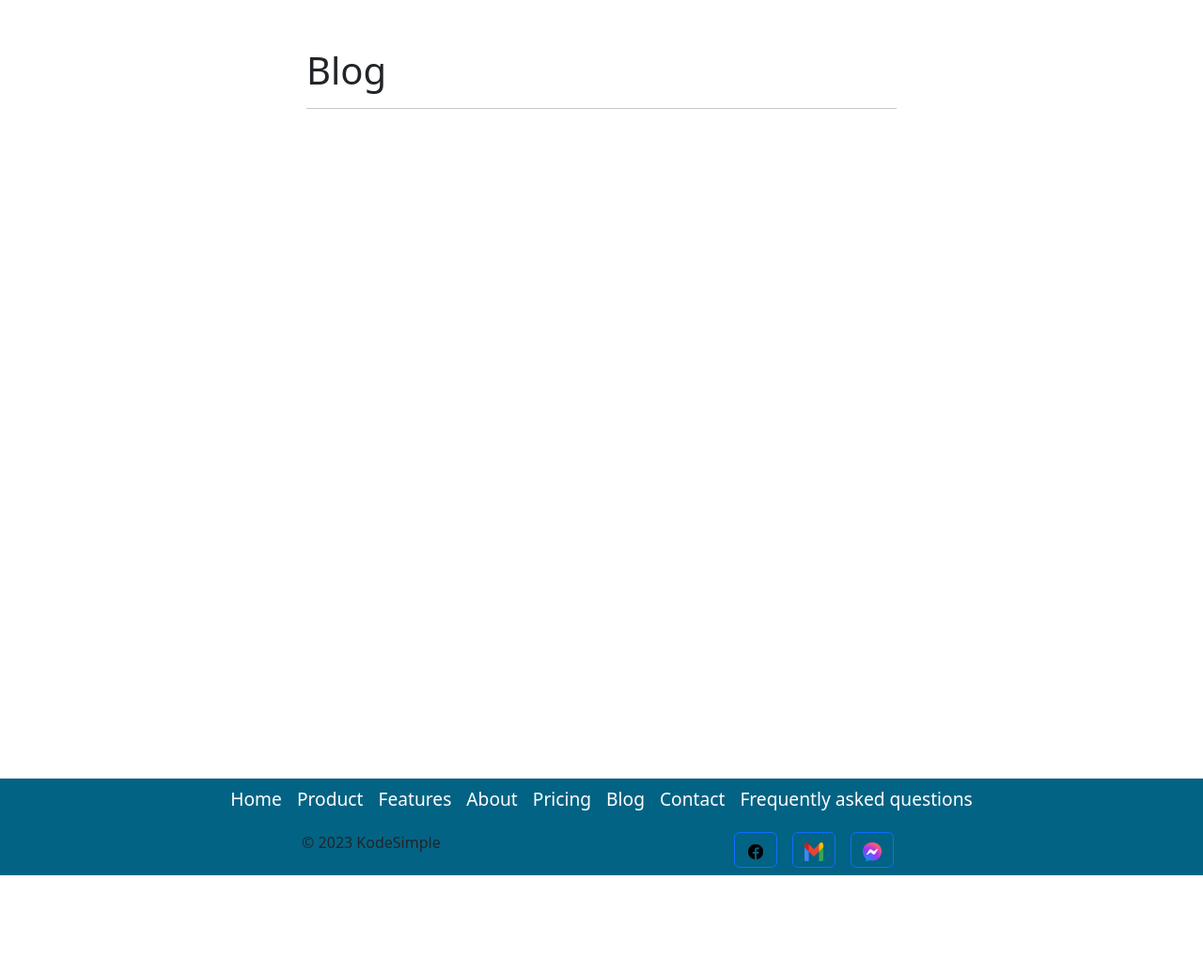
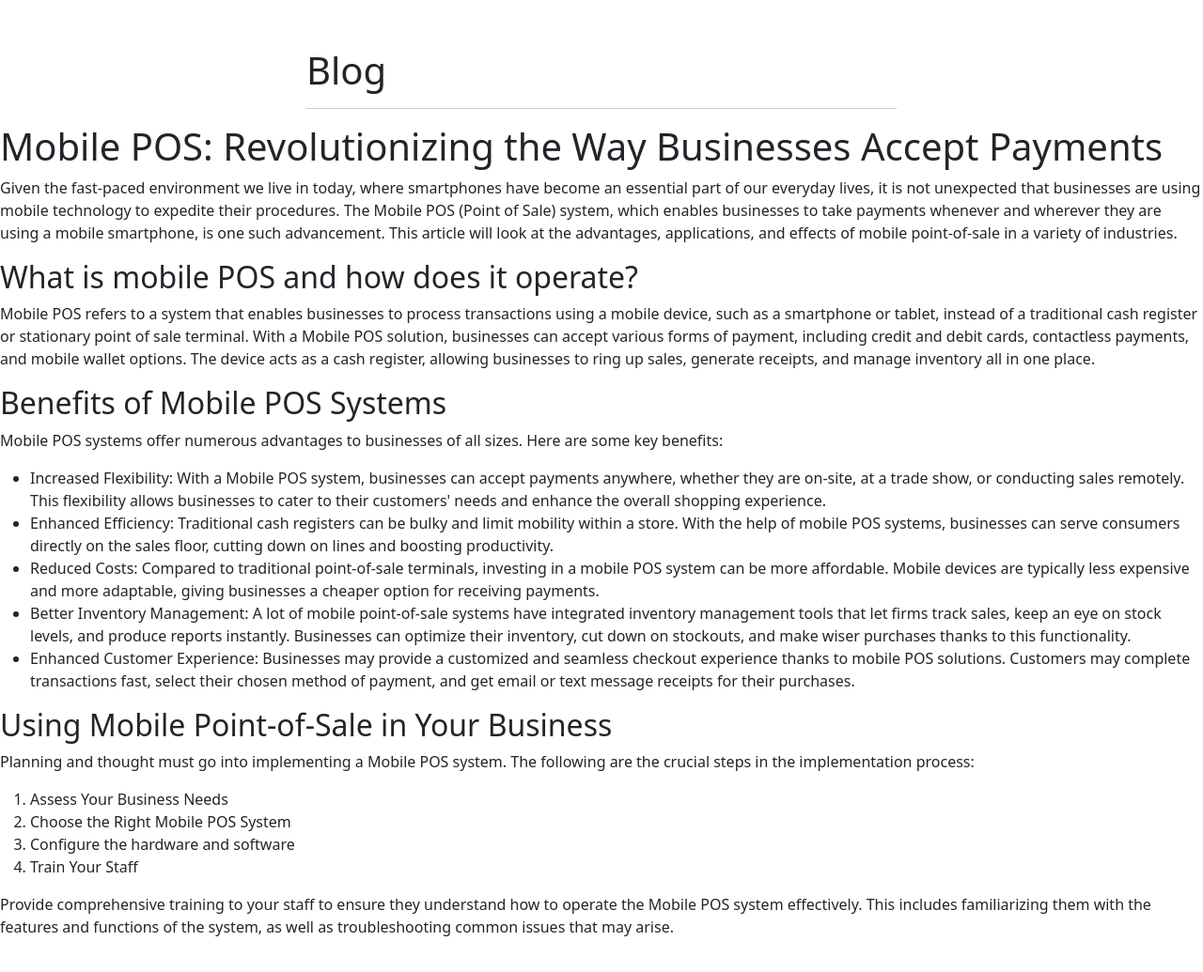
Before and after one commit to jsiroy/kodevamps-mp2, a website: page pages/blog.html in a window 1280 px wide. Shown: the part 131-1166 px from the top of the page at 94% size. Before the commit the page ends 1063 px from the top, so only its background shows below. Drawn offline with nearby package versions, Linux system fonts and the light colour scheme; files whose address does not match are found by name.

Commit message:
Update blog.html
Added log content

```diff
--- a/pages/blog.html
+++ b/pages/blog.html
@@ -60,7 +60,38 @@
                     <hr class="hrLines">
                    </div>
                </div>
-        </secction>
+        </section>
+<article>
+    <h1>Mobile POS: Revolutionizing the Way Businesses Accept Payments</h1>
+    <p>Given the fast-paced environment we live in today, where smartphones have become an essential part of our everyday lives, it is not unexpected that businesses are using mobile technology to expedite their procedures. The Mobile POS (Point of Sale) system, which enables businesses to take payments whenever and wherever they are using a mobile smartphone, is one such advancement. This article will look at the advantages, applications, and effects of mobile point-of-sale in a variety of industries.</p>
+
+    <h2>What is mobile POS and how does it operate?</h2>
+    <p>Mobile POS refers to a system that enables businesses to process transactions using a mobile device, such as a smartphone or tablet, instead of a traditional cash register or stationary point of sale terminal. With a Mobile POS solution, businesses can accept various forms of payment, including credit and debit cards, contactless payments, and mobile wallet options. The device acts as a cash register, allowing businesses to ring up sales, generate receipts, and manage inventory all in one place.</p>
+
+    <h2>Benefits of Mobile POS Systems</h2>
+    <p>Mobile POS systems offer numerous advantages to businesses of all sizes. Here are some key benefits:</p>
+
+    <ul>
+      <li>Increased Flexibility: With a Mobile POS system, businesses can accept payments anywhere, whether they are on-site, at a trade show, or conducting sales remotely. This flexibility allows businesses to cater to their customers' needs and enhance the overall shopping experience.</li>
+      <li>Enhanced Efficiency: Traditional cash registers can be bulky and limit mobility within a store. With the help of mobile POS systems, businesses can serve consumers directly on the sales floor, cutting down on lines and boosting productivity.</li>
+      <li>Reduced Costs: Compared to traditional point-of-sale terminals, investing in a mobile POS system can be more affordable. Mobile devices are typically less expensive and more adaptable, giving businesses a cheaper option for receiving payments.</li>
+      <li>Better Inventory Management: A lot of mobile point-of-sale systems have integrated inventory management tools that let firms track sales, keep an eye on stock levels, and produce reports instantly. Businesses can optimize their inventory, cut down on stockouts, and make wiser purchases thanks to this functionality.</li>
+      <li>Enhanced Customer Experience: Businesses may provide a customized and seamless checkout experience thanks to mobile POS solutions. Customers may complete transactions fast, select their chosen method of payment, and get email or text message receipts for their purchases.</li>
+    </ul>
+
+    <h2>Using Mobile Point-of-Sale in Your Business</h2>
+    <p>Planning and thought must go into implementing a Mobile POS system. The following are the crucial steps in the implementation process:</p>
+
+    <ol>
+      <li>Assess Your Business Needs</li>
+      <li>Choose the Right Mobile POS System</li>
+      <li>Configure the hardware and software</li>
+      <li>Train Your Staff</li>
+    </ol>
+
+    <p>Provide comprehensive training to your staff to ensure they understand how to operate the Mobile POS system effectively. This includes familiarizing them with the features and functions of the system, as well as troubleshooting common issues that may arise.</p>
+  </article>
+
 
         <section class="footerAllPage">
           <footer class="footerBgColor container-fluid mb-0 ">
```
